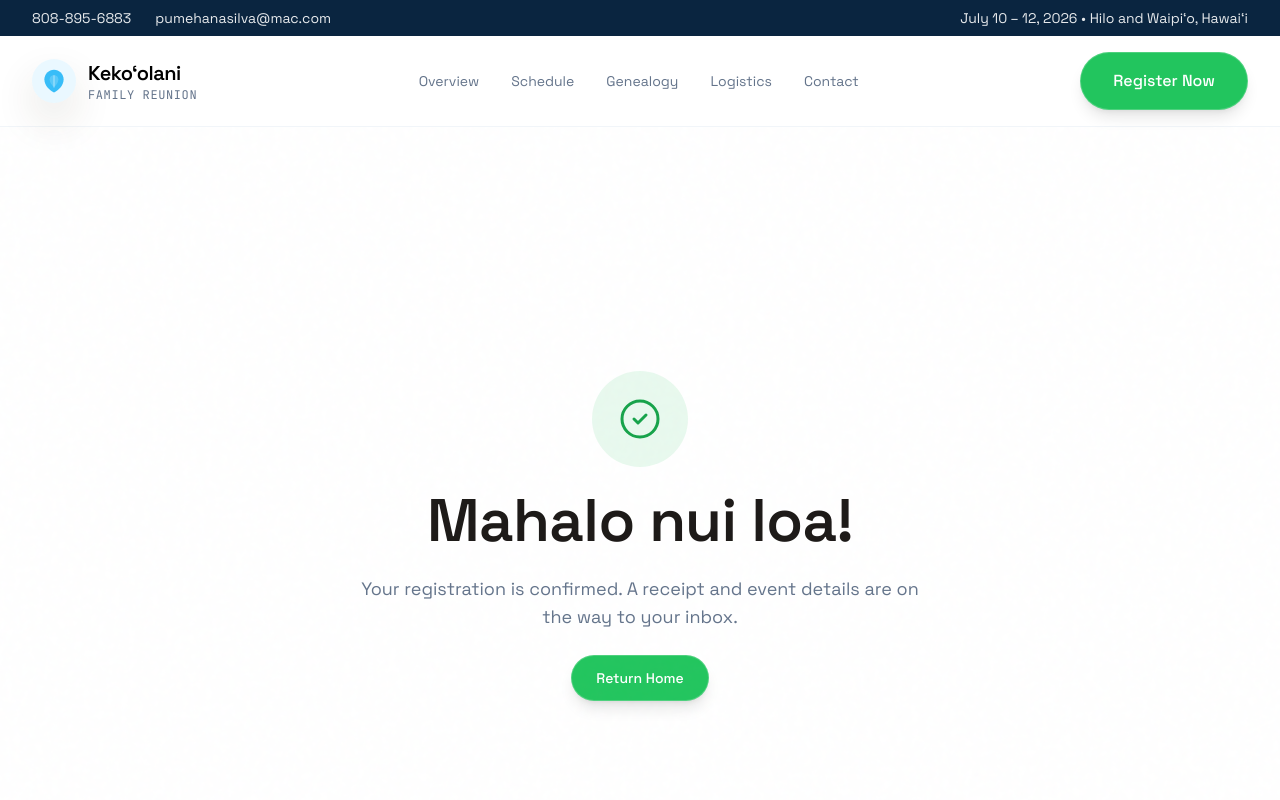
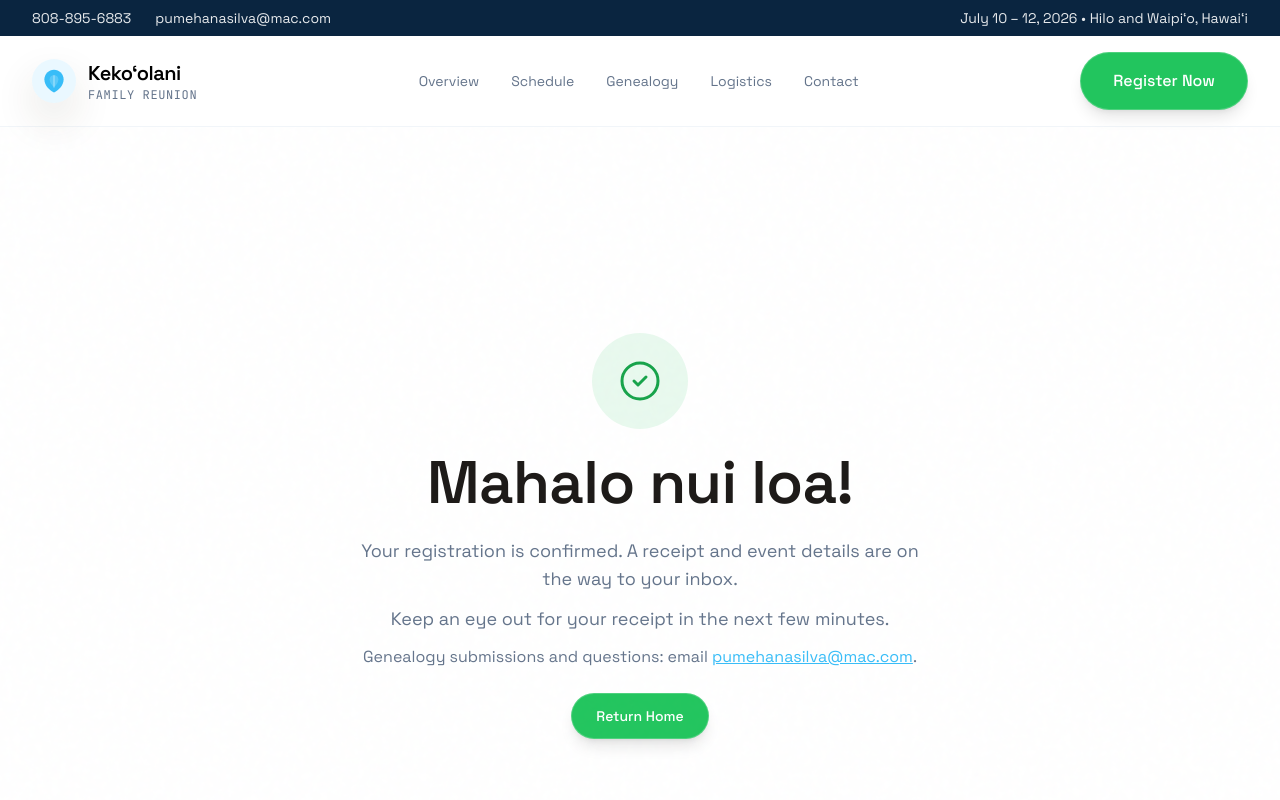
Before and after one commit to Ikaikaalika/Kekoolani-Reunion, a Next.js app: page /success in a window 1280 px wide. Shown: the top 800 px of the page. Built offline with nearby package versions, Linux system fonts and the light colour scheme; no server answers; the database is empty.

Commit message:
Fix success redirect base URL and add genealogy copy

```diff
--- a/app/(public)/success/page.tsx
+++ b/app/(public)/success/page.tsx
@@ -18,8 +18,12 @@ export default function SuccessPage({
   const message = isPending
     ? `Your registration is confirmed. We have recorded your payment preference${
         paymentLabel ? ` (${paymentLabel})` : ''
-      }. We'll follow up with next steps.`
+      }. We will follow up with next steps.`
     : 'Your registration is confirmed. A receipt and event details are on the way to your inbox.';
+  const receiptMessage = isPending
+    ? 'A receipt will be emailed once your payment is completed.'
+    : 'Keep an eye out for your receipt in the next few minutes.';
+  const genealogyEmail = 'pumehanasilva@mac.com';
 
   return (
     <div className="section">
@@ -31,7 +35,17 @@ export default function SuccessPage({
           </svg>
         </div>
         <h1 className="h2">{headline}</h1>
-        <p className="max-w-xl text-lg text-koa">{message}</p>
+        <div className="max-w-xl space-y-3 text-lg text-koa">
+          <p>{message}</p>
+          <p>{receiptMessage}</p>
+          <p className="text-base">
+            Genealogy submissions and questions: email{' '}
+            <a href={`mailto:${genealogyEmail}`} className="text-brandBlue underline">
+              {genealogyEmail}
+            </a>
+            .
+          </p>
+        </div>
         {order && (
           <div className="card shadow-soft px-6 py-4 text-sm text-koa">
             Order reference: <span className="font-semibold text-black">{order}</span>
--- a/app/api/checkout/route.ts
+++ b/app/api/checkout/route.ts
@@ -116,7 +116,11 @@ export async function POST(request: Request) {
       throw new Error('Unable to create order items');
     }
 
-    const baseUrl = process.env.NEXT_PUBLIC_APP_URL ?? process.env.NEXT_PUBLIC_SUPABASE_URL ?? 'http://localhost:3000';
+    const origin = request.headers.get('origin');
+    const forwardedHost = request.headers.get('x-forwarded-host') ?? request.headers.get('host');
+    const forwardedProto = request.headers.get('x-forwarded-proto') ?? 'https';
+    const fallbackHost = forwardedHost ? `${forwardedProto}://${forwardedHost}` : 'http://localhost:3000';
+    const baseUrl = process.env.NEXT_PUBLIC_APP_URL ?? origin ?? fallbackHost;
     const redirectUrl = `${baseUrl}/success?order=${orderRecord.id}&status=pending&method=${paymentMethod}`;
     const stripeEnabled = paymentMethod === 'stripe' && process.env.STRIPE_CHECKOUT_ENABLED === 'true';
 
```
